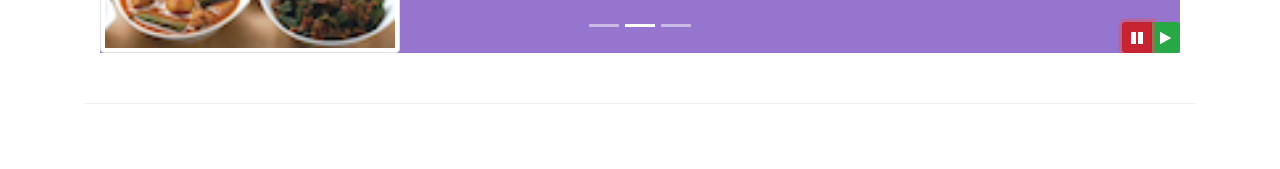
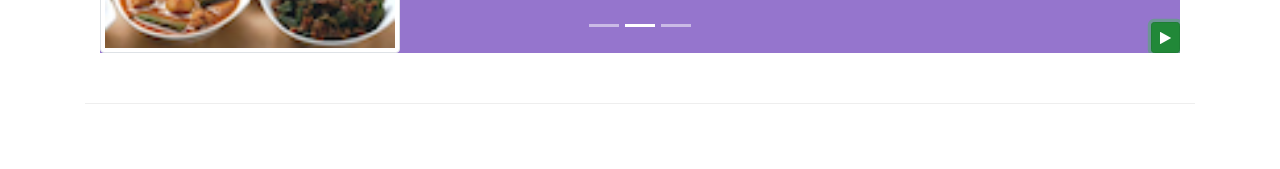
Before and after one commit to aman4411/Bootstrap-Site, a website: page index.html in a window 1280 px wide. Both pictures are taken after a click on the button 1137 px from the left and 668 px from the top of the page. Shown: the part 631-800 px from the top of the page. Drawn offline with nearby package versions, Linux system fonts and the light colour scheme.

Commit message:
more bootstrap & jquery

```diff
--- a/index.html
+++ b/index.html
@@ -233,15 +233,9 @@
                             <span class="carousel-control-next-icon"></span>
                         </a>
                         <!-- Corousal Buttons -->
-                        <div class="btn-group" id="carouselButton">
-                            <button class="btn btn-danger btn-sm" id="carousel-pause">
+                            <button class="btn btn-danger btn-sm" id="carouselButton">
                                 <span class="fa fa-pause"></span>
                             </button>
-                            <button class="btn btn-success btn-sm" id="carousel-play">
-                                <span class="fa fa-play"></span>
-                            </button>
-                        </div>
-
                     </div>
                 </div>
             </div>
@@ -417,12 +411,21 @@
     <script>
         $(document).ready(function(){
             $("#mycarousel").carousel( { interval: 2000 } );
-            $("#carousel-pause").click(function(){
-                $("#mycarousel").carousel('pause');
-            });
-            $("#carousel-play").click(function(){
-                $("#mycarousel").carousel('cycle');
-            });
+            $("#carouselButton").click(function(){
+                if($("#carouselButton").children('span').hasClass('fa-pause')){
+                    $("#mycarousel").carousel('pause');
+                    $("#carouselButton").removeClass('btn-danger');
+                    $("#carouselButton").addClass('btn-success');
+                    $("#carouselButton").children('span').removeClass('fa-pause');
+                    $("#carouselButton").children('span').addClass('fa-play');
+                }else{
+                    $("#mycarousel").carousel('cycle');
+                    $("#carouselButton").removeClass('btn-success');
+                    $("#carouselButton").addClass('btn-danger');
+                    $("#carouselButton").children('span').removeClass('fa-play');
+                    $("#carouselButton").children('span').addClass('fa-pause');
+                }
+            })
         });
     </script>
 </body>
```
